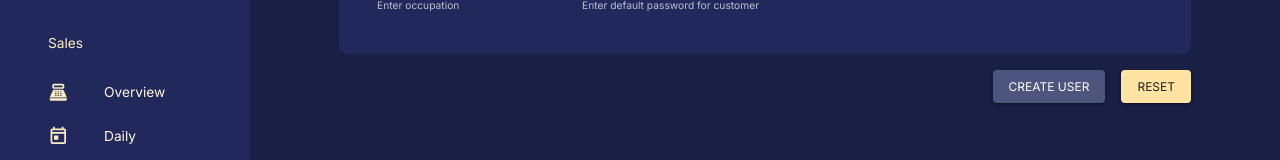
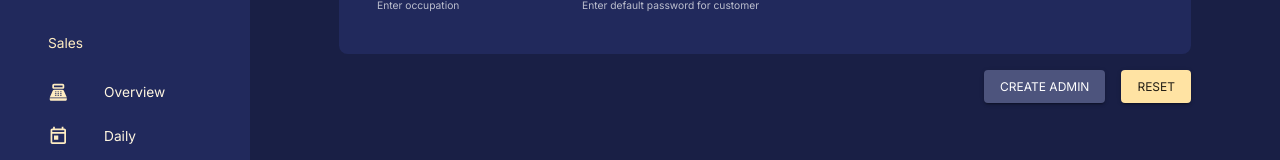
Before and after one commit to dgourley84/CRMLite, a React (Create React App) app in the folder client/: page /adduser in a window 1280 px wide. Shown: the part 387-547 px from the top of the page. Built offline with nearby package versions, Linux system fonts and the light colour scheme; no server answers.

Commit message:
Change of user button

```diff
--- a/client/src/scenes/profile/index.jsx
+++ b/client/src/scenes/profile/index.jsx
@@ -163,11 +163,11 @@ export default function UpdateProfile() {
 						type="submit"
 						sx={{ mb: 2 }}
 					>
-						Create User
+						Update admin
 					</Button>
-					<Button variant="contained" color="secondary" sx={{ mb: 2, ml: 2 }}>
+					{/* <Button variant="contained" color="secondary" sx={{ mb: 2, ml: 2 }}>
 						Reset
-					</Button>
+					</Button> */}
 				</Box>
 			</Container>
 		</form>
--- a/client/src/scenes/profileAdd/index.jsx
+++ b/client/src/scenes/profileAdd/index.jsx
@@ -172,7 +172,7 @@ export default function AddUser() {
 						type="submit"
 						sx={{ mb: 2 }}
 					>
-						Create User
+						Create Admin
 					</Button>
 					<Button variant="contained" color="secondary" sx={{ mb: 2, ml: 2 }}>
 						Reset
```
